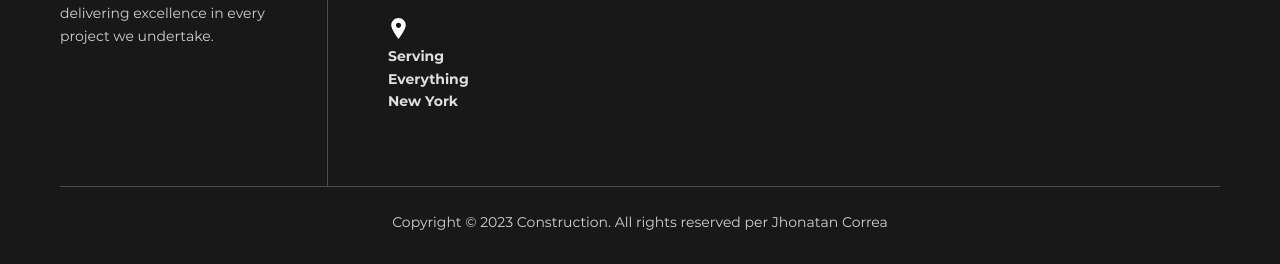
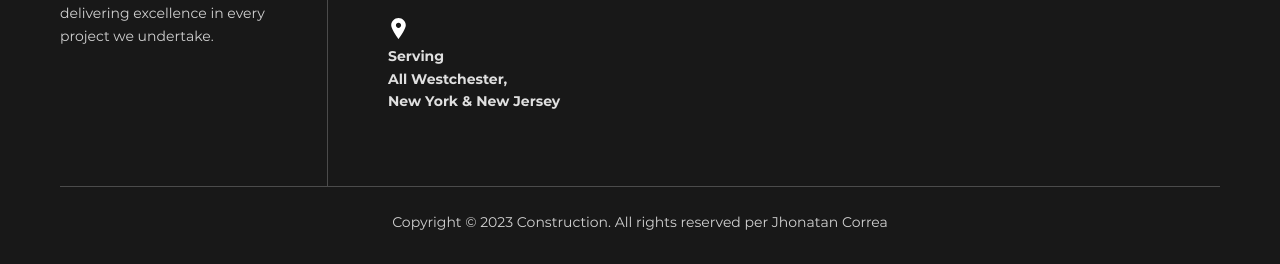
Before and after one commit to Jhonyy-Dev/Improvement, a plain HTML site: page index.html in a window 1280 px wide. Shown: the part 5813-6077 px from the top of the page. Drawn offline with nearby package versions, Linux system fonts and the light colour scheme.

Commit message:
Improvement

```diff
--- a/index.html
+++ b/index.html
@@ -551,8 +551,8 @@
 							</a><br>
 							<span style="font-weight: 700;">
 								<a href="#">Serving<a /><br>
-								<a href="#">Everything<a /><br>
-								<a href="#">New York<a />
+								<a href="#">All Westchester,<a /><br>
+								<a href="#">New York & New Jersey<a />
 							</span>
 
 						</ul>
```
